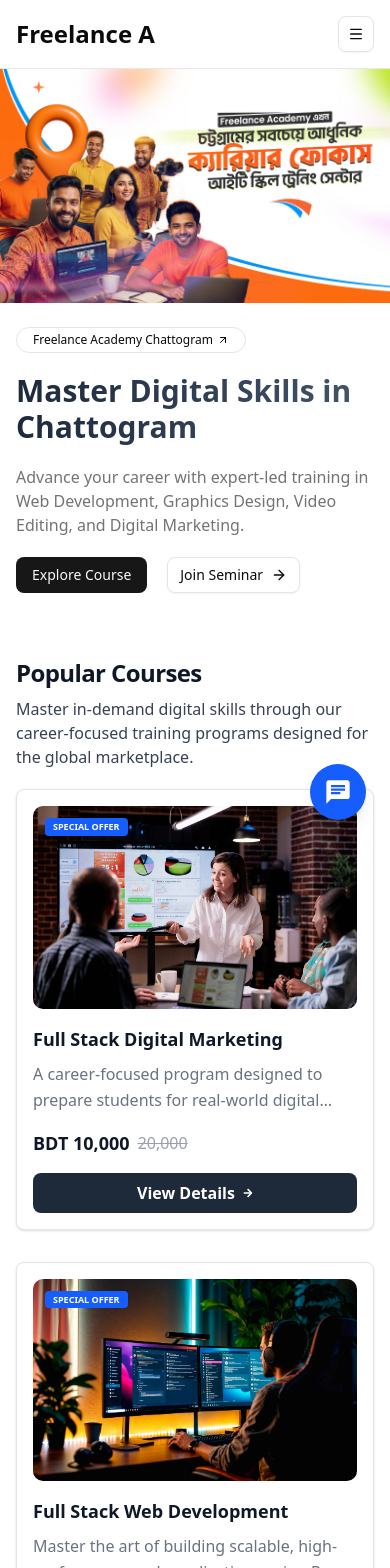
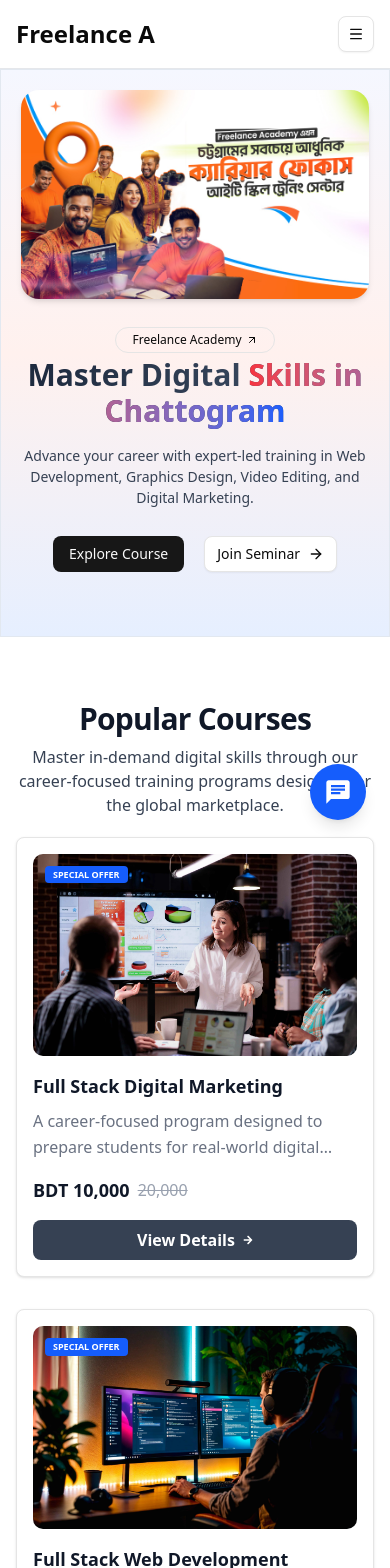
Before and after one commit to mohammadridwandev/freelance-academy, a Next.js app: page / in a window 390 px wide. Shown: the top 1568 px of the page. Built offline with nearby package versions, Linux system fonts and the light colour scheme.

Commit message:
added section

```diff
--- a/src/app/layout.tsx
+++ b/src/app/layout.tsx
@@ -27,7 +27,6 @@ export const metadata: Metadata = {
 };
 
 
-
 export default function RootLayout({
   children,
 }: Readonly<{
--- a/src/components/Course_Details.tsx
+++ b/src/components/Course_Details.tsx
@@ -14,7 +14,6 @@ const Course_Details = () => {
         <div >
           <SectionHeader title="Popular Courses" description="Master in-demand digital skills through our career-focused training programs designed for the global marketplace."></SectionHeader>
         </div>
-
 
 
         {/* Grid Section */}
@@ -74,18 +73,27 @@ const Course_Details = () => {
                   </div>
 
                   {/* Minimal Action Button */}
+
                   <Link
-                    href={"/"}
-                    className="w-full  inline-flex items-center justify-center gap-2 bg-gray-800 text-white py-2 rounded-md text-base courser-pinter font-semibold transition-all hover:bg-gray-900 hover:text-white hover:border-gray-900 active:scale-95"
+                    href={course.status === "details" ? `/courses/${course.id} ` : "#"}
+
+                    className={`w-full capitalize inline-flex items-center justify-center gap-2 py-2 rounded-md text-base font-semibold transition-all active:scale-95
+                      ${course.status === "details"
+                        ? "bg-gray-700 text-white hover:bg-gray-800" :
+                        "bg-gray-300 text-gray-700 cursor-not-allowed"}`}
                   >
-                    View Details
+
+
+                    {course.status === "details" ? "View Details" : "Upcoming"}
                     <FaArrowRight className="size-2.5" />
+
                   </Link>
 
 
                 </div>
               </div>
             );
+
           })}
         </div>
       </div>
--- a/src/components/HeroSection.tsx
+++ b/src/components/HeroSection.tsx
@@ -5,8 +5,8 @@ import { Button } from "@/components/ui/button";
 import Image from "next/image";
 
 const HeroSection = ({ className }: { className?: string }) => {
-  const badge = "Freelance Academy Chattogram";
-  const heading = "Master Digital Skills in Chattogram";
+  const badge = "Freelance Academy";
+  // const heading = "Master Digital Skills in Chattogram";
   const description =
     "Advance your career with expert-led training in Web Development, Graphics Design, Video Editing, and Digital Marketing.";
 
@@ -22,30 +22,34 @@ const HeroSection = ({ className }: { className?: string }) => {
   };
 
   return (
-    <section className={cn("lg:py-16", className)}>
-      <div className="container m-auto ">
-        <div className="grid items-center gap-6 lg:grid-cols-2 lg:gap-12">
+    <section className={cn("lg:py-10", className)}>
+      <div
+        className="max-w-6xl pb-8 lg:py-4 border border-slate-200 bg-linear-to-b sm:px-10 from-[#F5F7FF] via-[#fff1ee] to-[#E6EFFF] lg:rounded-4xl  m-auto "
+      >
+        <div className="grid p-5 items-center gap-4 lg:grid-cols-2 lg:gap-12">
           {/* content  */}
-          <div className="lg:order-first order-last px-4 gap-5 flex flex-col items-center  lg:items-start lg:text-left">
 
-            <div className="flex items-start w-full">
+          <div className="lg:order-first  order-last  lg:gap-3 flex flex-col  items-center  ">
 
+            <div className="flex text-center   justify-center lg:justify-start pt-3 pb-1 w-full">
               <Badge variant="outline" className="p-1 px-4">
                 {badge}
                 <ArrowUpRight className=" size-4" />
               </Badge>
+            </div>
+
+            <div className="text-3xl lg:text-start text-center font-bold bg-linear-to-r from-slate-800 to-slate-600 bg-clip-text text-transparent  lg:text-5xl">
+
+              <h1> Master Digital<span className="bg-linear-to-r from-red-500 to-blue-600 bg-clip-text text-transparent"> Skills in Chattogram</span> </h1>
 
             </div>
 
-            <h1 className="text-3xl font-bold bg-linear-to-r from-slate-800 to-slate-600 bg-clip-text text-transparent  lg:text-6xl">
-              {heading}
-            </h1>
-
-            <p className="max-w-xl text-muted-foreground lg:text-xl">
+            <p className="lg:max-w-xl t  py-4 text-[14px] lg:text-start text-center text-gray-700 lg:text-lg">
               {description}
             </p>
 
-            <div className="w-full flex items-center gap-5">
+            <div className="w-full  flex py-3 items-center lg:justify-start justify-center gap-5">
+
               <Button asChild className=" sm:w-auto">
                 <a href={buttons.primary.url}>{buttons.primary.text}</a>
               </Button>
@@ -56,8 +60,8 @@ const HeroSection = ({ className }: { className?: string }) => {
                   <ArrowRight className="size-4" />
                 </a>
               </Button>
+
             </div>
-
 
           </div>
 
@@ -69,11 +73,13 @@ const HeroSection = ({ className }: { className?: string }) => {
               alt="hero image"
               src="/hero image.jpeg"
               priority
-              className="lg:rounded-sm object-cover"
+              className="rounded-2xl shadow-md object-cover"
             />
           </div>
 
+
         </div>
+
       </div>
     </section>
   );
--- a/src/components/SectionHeader.tsx
+++ b/src/components/SectionHeader.tsx
@@ -5,8 +5,8 @@ interface SectionHeaderProps {
 
 export const SectionHeader = ({ title, description }: SectionHeaderProps) => (
 
-  <div className="lg:mb-10  mb-5 lg:text-center">
-    <h2 className="text-2xl font-bold text-gray-900 sm:text-3xl tracking-tight">
+  <div className="lg:mb-10 mb-5 text-center lg:text-center">
+    <h2 className="text-3xl font-bold text-gray-900 sm:text-3xl tracking-tight">
       {title}
     </h2>
     <p className="mt-2 lg:w-130 w-full text-base text-gray-700 max-w-md mx-auto">{description}</p>
--- a/src/courseData.tsx
+++ b/src/courseData.tsx
@@ -1,3 +1,5 @@
+
+
 export interface Course {
   id: string;
   name: string;
@@ -7,25 +9,28 @@ export interface Course {
     classes: string;
     projects: string;
   };
-  facilities: string[];
-  targetAudience: string[];
-  skillsOutcome: string[];
-  futureRoles: string[];
   image: string;
   price: {
     regular: number;
     sale?: number;
     currency: string;
   };
+  facilities: string[];
+  targetAudience: string[];
+  skillsOutcome: string[];
+  futureRoles?: string[];
+  status: "details" | "upcoming";
 }
 
+
+
 export const courseData: Course[] = [
-
-    {
+  {
     id: "digital-marketing",
     name: "Full Stack Digital Marketing",
     courseTitle: "Master Digital Growth & Freelancing",
-    overview: "A career-focused program designed to prepare students for real-world digital marketing roles. We focus on hands-on learning, real projects, and global marketplace strategies.",
+    overview:
+      "A career-focused program designed to prepare students for real-world digital marketing roles. We focus on hands-on learning, real projects, and global marketplace strategies.",
     stats: { classes: "30 Live Classes", projects: "5 Marketing Campaigns" },
     image: "/course-image/digital.webp",
     price: { regular: 20000, sale: 10000, currency: "BDT" },
@@ -33,27 +38,31 @@ export const courseData: Course[] = [
       "Online Live Batch & Review Classes",
       "Practice Lab Support",
       "Internship Opportunities",
-      "Job & Freelancing Guidance"
+      "Job & Freelancing Guidance",
     ],
     targetAudience: [
       "Students building a digital marketing career",
       "Business owners promoting their own brand",
-      "Beginners with no prior marketing experience"
+      "Beginners with no prior marketing experience",
     ],
     skillsOutcome: [
       "Create and manage professional ad campaigns",
       "Generate leads through SEO and Organic Social",
-      "Work with local and international clients"
+      "Work with local and international clients",
     ],
-    futureRoles: ["Digital Marketing Executive", "Social Media Marketer", "SEO & Ads Specialist"]
+    futureRoles: [
+      "Digital Marketing Executive",
+      "Social Media Marketer",
+      "SEO & Ads Specialist",
+    ],
+    status: "details",
   },
-
-
   {
     id: "web-development",
     name: "Full Stack Web Development",
     courseTitle: "Modern Web Engineering with MERN Stack",
-    overview: "Master the art of building scalable, high-performance web applications using React, Next.js, and Node.js. This course takes you from basic HTML/CSS to deploying complex full-stack projects.",
+    overview:
+      "Master the art of building scalable, high-performance web applications using React, Next.js, and Node.js. This course takes you from basic HTML/CSS to deploying complex full-stack projects.",
     stats: { classes: "40 Live Classes", projects: "8 Real-world Projects" },
     image: "/course-image/web-desing.webp",
     price: { regular: 20000, sale: 12000, currency: "BDT" },
@@ -62,56 +71,63 @@ export const courseData: Course[] = [
       "GitHub & Vercel Deployment Support",
       "Advanced Code Review by Experts",
       "Internship Opportunities",
-      "Job & Freelancing Marketplace Guidance"
+      "Job & Freelancing Marketplace Guidance",
     ],
     targetAudience: [
       "Students aiming for Software Engineering roles",
       "Freelancers looking for high-paying coding contracts",
-      "Beginners ready to switch to a Tech career"
+      "Beginners ready to switch to a Tech career",
     ],
     skillsOutcome: [
       "Build responsive UIs using Tailwind CSS & Shadcn UI",
       "Develop secure Full-Stack apps with MongoDB",
-      "Master API Integration and Database Management"
+      "Master API Integration and Database Management",
     ],
-    futureRoles: ["Frontend Developer", "MERN Stack Developer", "Full Stack Engineer"]
+    futureRoles: [
+      "Frontend Developer",
+      "MERN Stack Developer",
+      "Full Stack Engineer",
+    ],
+    status: "details",
   },
-
-
   {
     id: "graphics-design",
     name: "Professional Graphics Design",
     courseTitle: "Visual Branding & UI/UX Design",
-    overview: "Learn to communicate ideas through visual content. This course covers fundamental design theory to advanced branding and UI/UX layouts using Adobe Photoshop, Illustrator, and Figma.",
+    overview:
+      "Learn to communicate ideas through visual content. This course covers fundamental design theory to advanced branding and UI/UX layouts using Adobe Photoshop, Illustrator, and Figma.",
     stats: { classes: "32 Live Classes", projects: "10 Portfolio Projects" },
     image: "/course-image/graphic.webp",
-     price: { regular: 18000, sale: 12000, currency: "BDT" },
-
+    price: { regular: 18000, sale: 12000, currency: "BDT" },
     facilities: [
       "Design Critique & Feedback Sessions",
       "Access to Premium Asset Libraries",
       "Portfolio Building on Behance & Dribbble",
-      "Freelance Account Setup Assistance"
+      "Freelance Account Setup Assistance",
     ],
     targetAudience: [
       "Creative individuals pursuing a design career",
       "Social Media Managers needing visual skills",
-      "Freelancers targeting design marketplaces"
+      "Freelancers targeting design marketplaces",
     ],
     skillsOutcome: [
       "Master Professional Branding and Logo Design",
       "Create high-fidelity UI/UX for Web & Mobile",
-      "Apply Color Theory and Typography professionally"
+      "Apply Color Theory and Typography professionally",
     ],
-    futureRoles: ["UI/UX Designer", "Brand Identity Specialist", "Graphic Designer"]
+    futureRoles: [
+      "UI/UX Designer",
+      "Brand Identity Specialist",
+      "Graphic Designer",
+    ],
+    status: "details",
   },
-
-
   {
     id: "video-editing",
     name: "Advanced Video Editing",
     courseTitle: "Motion Graphics & Cinematic Post-Production",
-    overview: "Transform raw footage into compelling stories. Master Adobe Premiere Pro and After Effects to create high-quality content for YouTube, commercial ads, and films.",
+    overview:
+      "Transform raw footage into compelling stories. Master Adobe Premiere Pro and After Effects to create high-quality content for YouTube, commercial ads, and films.",
     stats: { classes: "28 Live Classes", projects: "6 Major Projects" },
     image: "/course-image/video.webp",
     price: { regular: 16000, sale: 12000, currency: "BDT" },
@@ -119,21 +135,73 @@ export const courseData: Course[] = [
       "Access to Stock Footage & SFX Library",
       "Cinematic Color Grading Workshops",
       "YouTube Growth & Monetization Guide",
-      "Internship with Media Agencies"
+      "Internship with Media Agencies",
     ],
     targetAudience: [
       "Aspiring YouTubers and Content Creators",
       "Filmmakers and Motion Designers",
-      "Freelancers targeting Video Marketplaces"
+      "Freelancers targeting Video Marketplaces",
     ],
     skillsOutcome: [
       "Expertise in Multi-cam and Story-based Editing",
       "Create high-end Motion Graphics and VFX",
-      "Master Professional Sound Design & Sync"
+      "Master Professional Sound Design & Sync",
     ],
-    futureRoles: ["Professional Video Editor", "Motion Graphics Artist", "Content Strategist"]
+    futureRoles: [
+      "Professional Video Editor",
+      "Motion Graphics Artist",
+      "Content Strategist",
+    ],
+    status: "details",
   },
+  {
+    id: "social-media-management",
+    name: "Social Media Management",
+    courseTitle: "Strategic Brand Growth & Management",
+    overview:
+      "Learn to manage professional brand accounts and master social algorithms to drive organic growth and engagement.",
+    stats: { classes: "20 Live Classes", projects: "4 Brand Strategies" },
+    image: "/course-image/Social.webp",
+    price: { regular: 12000, sale: 8000, currency: "BDT" },
+    facilities: [
+      "Content Planning Templates",
+      "Platform Algorithm Insights",
+      "Ad Manager Setup",
+    ],
+    targetAudience: [
+      "Brand Owners",
+      "Small Business Managers",
+      "Aspiring SMMs",
+    ],
+    skillsOutcome: [
+      "Master Content Scheduling",
+      "Drive Viral Growth",
+      "Analytics Reporting",
+    ],
 
 
-
+    status: "upcoming",
+  },
+  {
+    id: "app-development",
+    name: "App Development",
+    courseTitle: "Cross-Platform Apps with Flutter",
+    overview:
+      "Build high-performance, beautiful mobile applications for both Android and iOS using a single codebase.",
+    stats: { classes: "35 Live Classes", projects: "3 Play Store Apps" },
+    image: "/course-image/App.webp",
+    price: { regular: 25000, sale: 15000, currency: "BDT" },
+    facilities: [
+      "Native API Integration",
+      "UI Animation Workshops",
+      "Store Deployment Guide",
+    ],
+    targetAudience: ["Tech Students", "Entrepreneurs", "CS Graduates"],
+    skillsOutcome: [
+      "Master Dart & Flutter",
+      "State Management",
+      "Firebase Integration",
+    ],
+    status: "upcoming",
+  },
 ];
```
Also changed, not shown: note.tsx (added), public/course-image/App.webp (added), public/course-image/Social.webp (added).
